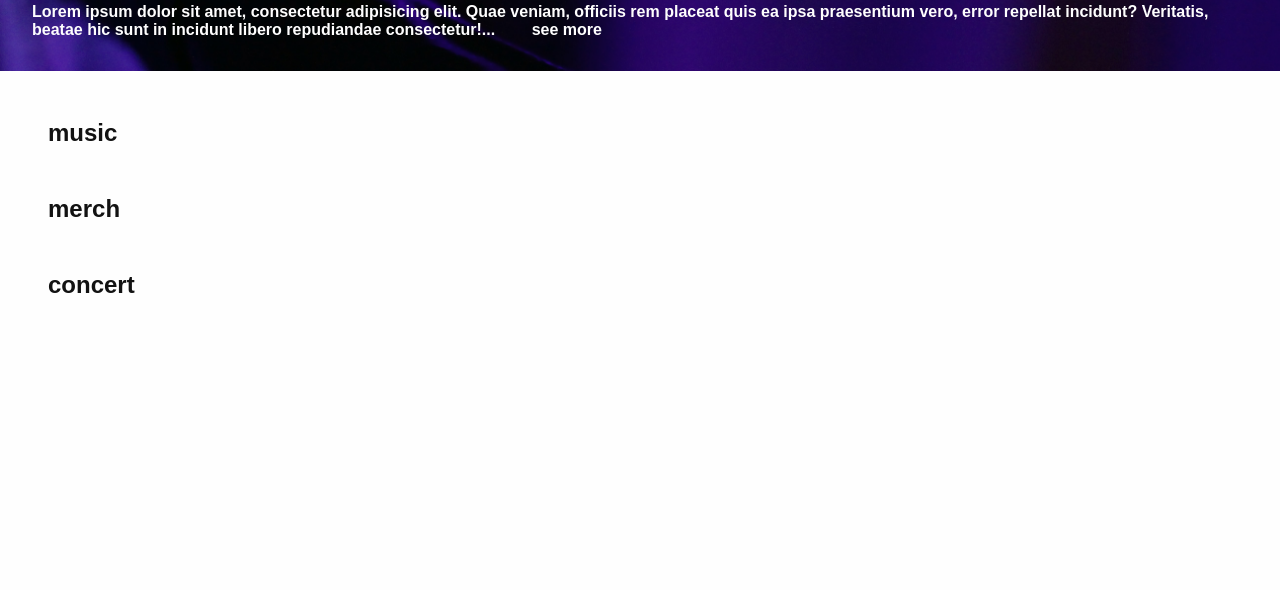
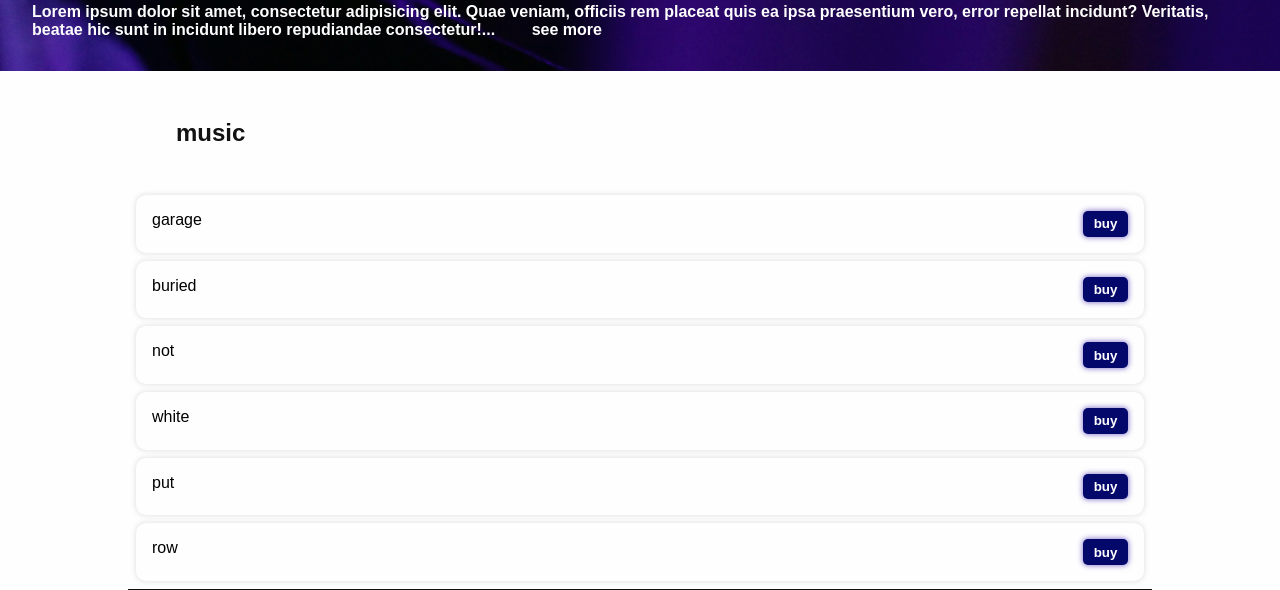
Before and after one commit to Ashkantvn/music-band, a plain HTML site: page page/store.html in a window 1280 px wide. Shown: the part 105-695 px from the top of the page. Drawn offline with Linux system fonts and the light colour scheme.

Commit message:
creating music cards (with fake datas)

```diff
--- a/page/store.html
+++ b/page/store.html
@@ -25,13 +25,14 @@
             <a href="./about.html"> see more </a>
         </p>
     </aside>
-    <div>
+    <div class="types">
         <h2>music</h2>
+        <div id="storeMusicElements"></div>
     </div>
-    <div>
+    <div class="types">
         <h2>merch</h2>
     </div>
-    <div>
+    <div class="types">
         <h2>concert</h2>
     </div>
     <footer>
--- a/src/index.js
+++ b/src/index.js
@@ -0,0 +1,59 @@
+// main and basic data
+const data = {
+    songs:[
+        'garage',
+        'buried',
+        'not',
+        'white',
+        'put',
+        'row',
+    ],
+    merch:[{
+        name:'T-shirt',
+        price:16.27,
+        image:'',
+    },
+    {
+        name:'mug',
+        price:13.76,
+        image:'',
+    }],
+    concert:[
+        {
+            country:'Guinea',
+            date:'5/5/2102',
+            price:3.23,
+        },
+        {
+            country:'Nepal',
+            date:'10/16/2107',
+            price:6.32,
+        },
+        {
+            country:'Germany',
+            date:'1/22/2092',
+            price:5.88,
+        }
+    ]
+}
+/////////getting html element
+const musicElements =[
+    document.getElementById('indexMusicElements'),
+    document.getElementById('storeMusicElements')
+];
+const makeMusicCards = ()=>{
+    data.songs.map((song) =>{
+        const musicCards= document.createElement('div');
+        musicCards.textContent=song;
+        musicCards.classList.add('music-cards')
+        if (musicElements[0]) {
+            musicElements[0].appendChild(musicCards);
+        } else {
+            const musicCardsButton= document.createElement('button');
+            musicCardsButton.innerHTML='buy';
+            musicCards.appendChild(musicCardsButton);
+            musicElements[1].appendChild(musicCards);
+        }
+    })
+}
+makeMusicCards();
--- a/style/style.css
+++ b/style/style.css
@@ -95,3 +95,23 @@ body>div>h2{
 .about-div{
     border-bottom:3px solid #fefefe;
 }
+/* style of cards */
+.music-cards{
+    display: flex;
+    justify-content: space-between;
+    margin: 0.5em;
+    padding: 1em;
+    box-shadow: 0 0 5px 1px rgba(0, 0, 0, 0.1);
+    border-radius: 10px;
+}
+.music-cards>button{
+    cursor: pointer;
+    padding: 0.4em 0.8em;
+    border-radius: 5px;
+    background-color: #04086b;
+    color: #fefefe;
+    font-weight: bold;
+    outline:none;
+    border: none;
+    box-shadow: 0 0 5px 1px rgba(46, 18, 172, 0.5);
+}
```
Also changed, not shown: page/index.html (+1 -0 lines).
